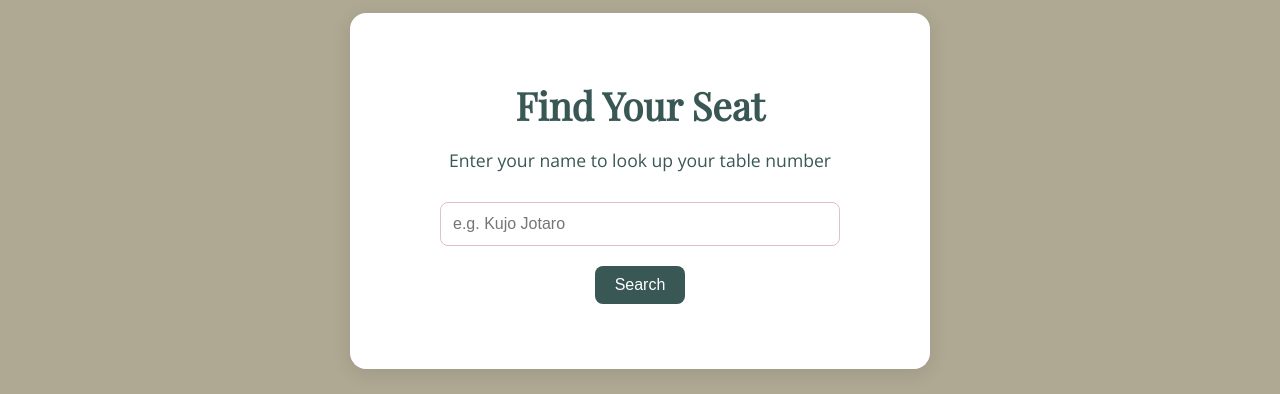
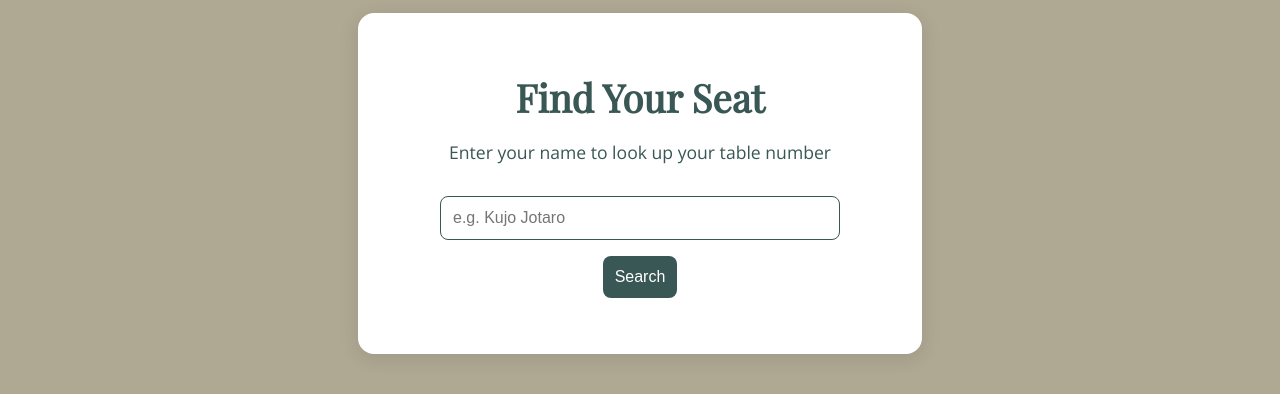
Before and after one commit to TYDingding/Wedding-seating-finder, a plain HTML site: page index.html in a window 1280 px wide. Shown: the part 406-800 px from the top of the page. Drawn offline with nearby package versions, Linux system fonts and the light colour scheme.

Commit message:
Make page automatically adapt to screen sizes

```diff
--- a/style.css
+++ b/style.css
@@ -9,6 +9,7 @@ body {
 
 .banner {
   width: 100%;
+  height: auto;
   max-height: 400px;
   object-fit: cover;
   border-bottom: 4px solid #afa893;
@@ -18,8 +19,10 @@ body {
   max-width: 500px;
   margin: 10px auto;
   background: white;
-  padding: 40px;
-  border-radius: 16px;
+  /*padding: 40px;
+  border-radius: 16px;*/
+  padding: 2rem;
+  border-radius: 1rem;
   box-shadow: 0 4px 20px rgba(0, 0, 0, 0.1);
   text-align: center;
 }
@@ -28,22 +31,22 @@ h1 {
   font-family: 'Playfair Display', serif;
   font-size: 2.4rem;
   color: #395754;
-  margin-bottom: 10px;
+  margin-bottom: 0.5rem;
 }
 
 p.sub {
   font-size: 1.1rem;
-  margin-bottom: 30px;
+  margin-bottom: 2rem;
   color: #395754;
 }
 
 input[type='text'] {
   width: 80%;
-  padding: 12px;
+  padding: 0.75rem;
   font-size: 1rem;
-  border: 1px solid #e0bfc6;
-  border-radius: 8px;
-  margin-bottom: 20px;
+  border: 1px solid #395754;
+  border-radius: 0.5rem;
+  margin-bottom: 1rem;
   box-sizing: border-box;
 }
 
@@ -51,26 +54,26 @@ button {
   background-color: #395754;
   color: white;
   font-size: 1rem;
-  padding: 10px 20px;
+  padding: 0.75rem;
   border: none;
-  border-radius: 8px;
+  border-radius: 0.5rem;
   cursor: pointer;
 }
 
 button:hover {
-  background-color: #b5667e;
+  background-color: #395754;
 }
 
 #result {
-  margin-top: 25px;
+  margin-top: 1.5rem;
   font-size: 1.1rem;
-  line-height: 1.5;
+  /*line-height: 1.5;*/
 }
 
 @media (max-width: 600px) {
   .container {
-    margin: 30px 20px;
-    padding: 30px 20px;
+    /*margin: 30px 20px;*/
+    padding: 2.5rem;
   }
 
   h1 {
```
